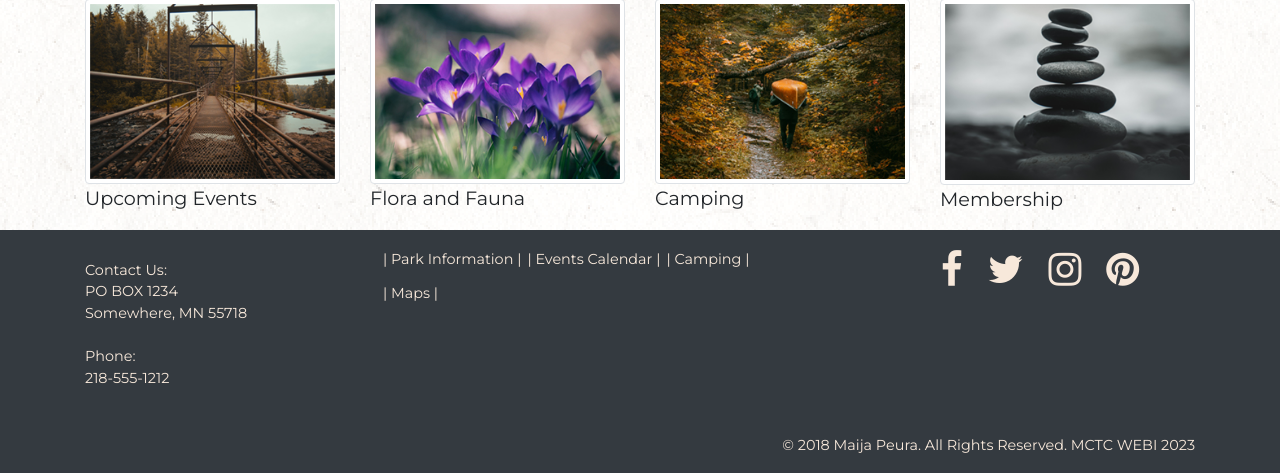
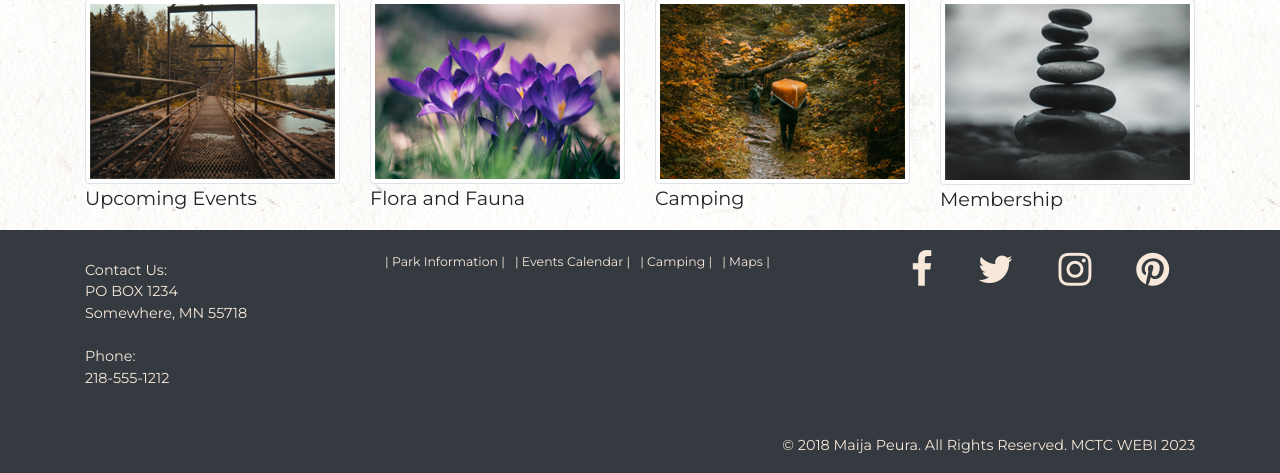
Before and after one commit to Maija-Peura/maija-peura.github.io, a PHP site: page /white_pine/index.html in a window 1280 px wide. Shown: the part 1145-1618 px from the top of the page. Run offline with PHP 8.4, Linux system fonts and the light colour scheme; some web fonts are replaced.

Commit message:
update css

```diff
--- a/white_pine/css/custom.css
+++ b/white_pine/css/custom.css
@@ -273,13 +273,13 @@ footer p {
 ul.secondary_nav li {
     display: inline;
     float: left;
-    padding: 3px;
+    padding: 5px;
 /*    border-left: 1px solid #fff;*/
 }
 
 ul.secondary_nav li a {
     color: #F7E8DA;
-    font-size: .75em;
+    font-size: .65em;
 }
 
 ul.social {
@@ -296,7 +296,7 @@ ul.social li {
 ul.social li a {
     color: #F7E8DA;
     text-decoration: none;
-    padding: 10px;
+    padding: 20px;
 }
 
 ul.social li a:hover {
```
